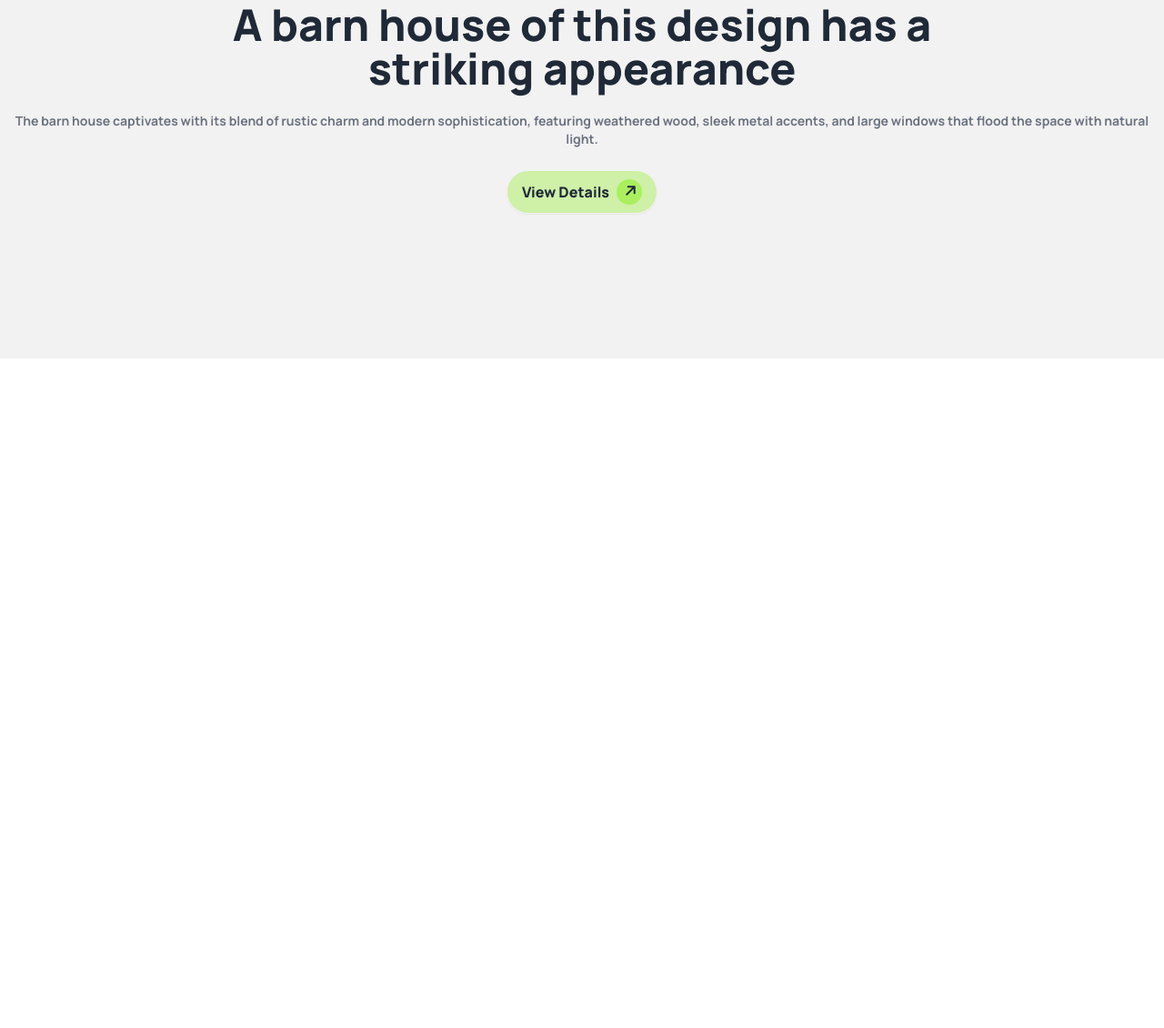
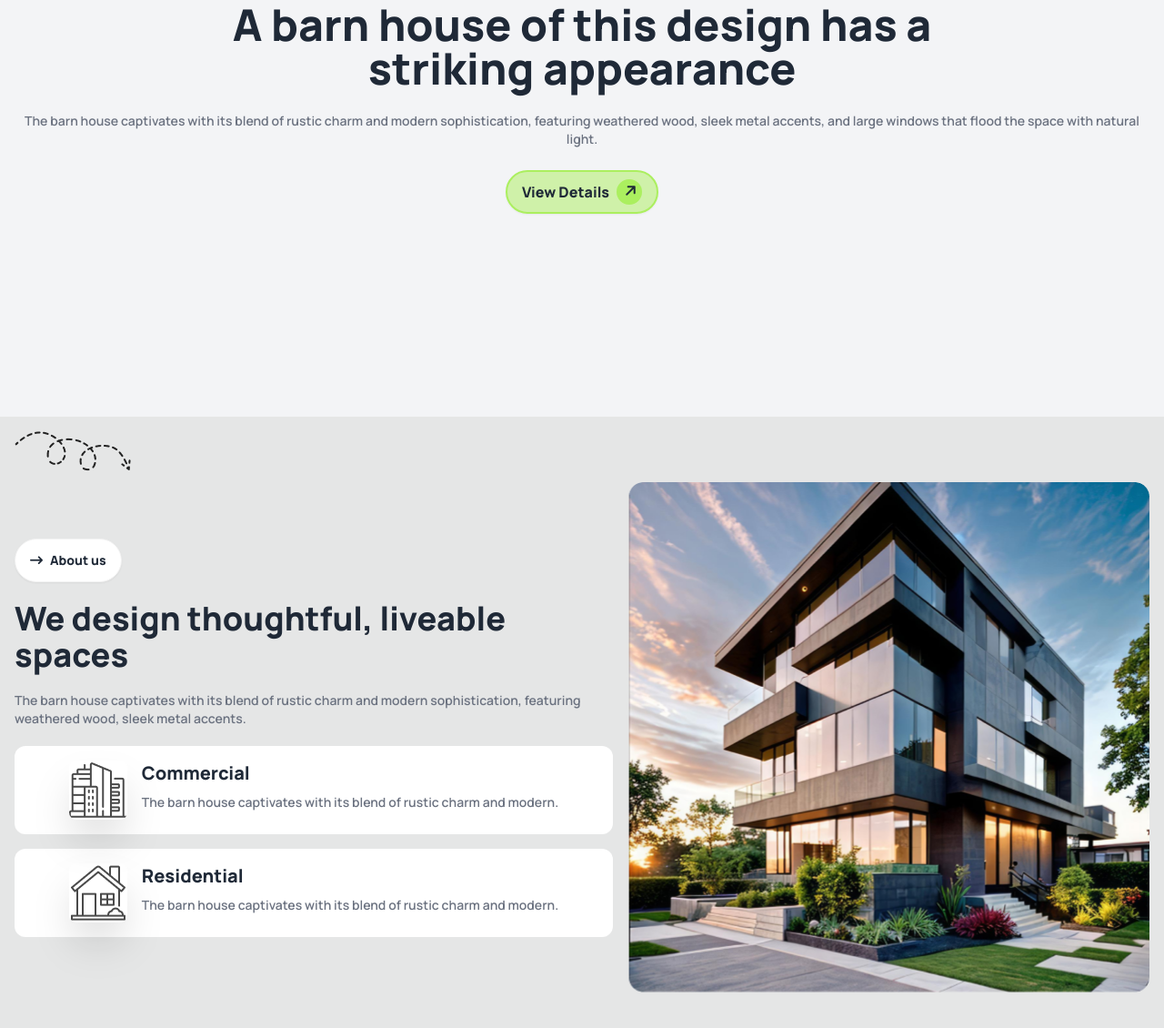
Before and after one commit to tammyKhan/Assignment-03, a plain HTML site: page index.html in a window 1280 px wide. Shown: the part 474-1604 px from the top of the page at 91% size. Before the commit the page ends 868 px from the top, so only its background shows below. Drawn offline with nearby package versions, Linux system fonts and the light colour scheme.

Commit message:
We design thoughtful section done

```diff
--- a/index.html
+++ b/index.html
@@ -103,17 +103,17 @@ bg-[#737373]
 
     <!-- Banner section -->
      <section>
-      <div class="hero bg-base-200 min-h-screen">
+      <div class="hero bg-base-110 min-h-screen">
         <div class="hero-content flex-col ">
           <img
             src="./assets/banner.png"
             class="max-w-sm rounded-lg " />
           <div class="text-center">
             <h1 class="text-5xl font-[900]">A barn house of this design has a <br> striking appearance</h1>
-            <p class="py-6 text-sm font-bold text-gray-500">
+            <p class="py-6 text-sm font-[600] text-gray-500">
               The barn house captivates with its blend of rustic charm and modern sophistication, featuring weathered wood, sleek metal accents, and large windows that flood the space with natural light.
             </p>
-            <a class=" btn bg-[#ABEF5F80] rounded-full text-base font-[800] w-full lg:w-auto md:w-auto">View Details
+            <a class=" btn bg-[#ABEF5F80] rounded-full text-base font-[800] w-full lg:w-auto md:w-auto border-2 border-[#ABEF5F]">View Details
               <div class="bg-[#ABEF5F] rotate-45 rounded-full w-7 h-7 text-center">
               <i class="fa-solid fa-arrow-up "></i>
             </div>
@@ -124,8 +124,66 @@ bg-[#737373]
       </div>
      </section>
    </header>
-   <main>
+   <main class="bg-base-300 mt-6 lg:mt-16">
+       <!-- We design thoughtful section -->
+        <section class="container mx-auto relative">
 
+          <div class="absolute top-4 left-4 hidden lg:block">
+            <img src="./assets/Vector.png" alt="">
+          </div>
+
+
+          <div class="hero py-6 lg:py-14 ">
+            <div class="hero-content flex-col-reverse lg:flex-row-reverse text-center lg:text-left">
+              <img class="w-full lg:w-1/2"
+                src="./assets/Rectangle.png" />
+
+
+              <div class="flex-col space-y-5">
+
+                      <a class=" btn  rounded-full bg-white font-[800] ">
+                        <i class="fa-solid fa-arrow-right-long"></i>About us </a>
+
+                     <h3 class="text-4xl font-[900]">We design thoughtful, liveable spaces</h3>
+
+                     <p class=" text-sm font-[600] text-gray-500">The barn house captivates with its blend of rustic charm and
+                      modern sophistication, featuring weathered wood, sleek metal accents.</p>
+
+                    <div class="text-left">
+
+                      <div class="hero bg-white rounded-xl">
+                        <div class="hero-content  flex-row ">
+                          <img
+                            src="./assets/commercial.png"
+                            class="rounded-lg shadow-2xl " />
+                          <div>
+                            <h1 class="text-xl font-[800]">Commercial</h1>
+                            <p class="py-2 text-sm font-[600] text-gray-500">
+                              The barn house captivates with its blend of rustic charm and modern.
+                            </p>
+                         </div>
+                     </div>
+                    </div>
+
+                    <div class="hero bg-white rounded-xl mt-4">
+                      <div class="hero-content  flex-row ">
+                        <img
+                          src="./assets/residential.png"
+                          class="max-w-sm rounded-lg shadow-2xl" />
+                        <div>
+                          <h1 class="text-xl font-[800]">Residential</h1>
+                          <p class="py-2 text-sm font-[600] text-gray-500">
+                            The barn house captivates with its blend of rustic charm and modern.
+                          </p>
+                       </div>
+                   </div>
+                  </div>
+
+                  </div>
+              </div>
+            </div>
+          </div>
+        </section>
    </main>
    <footer>
 
```
